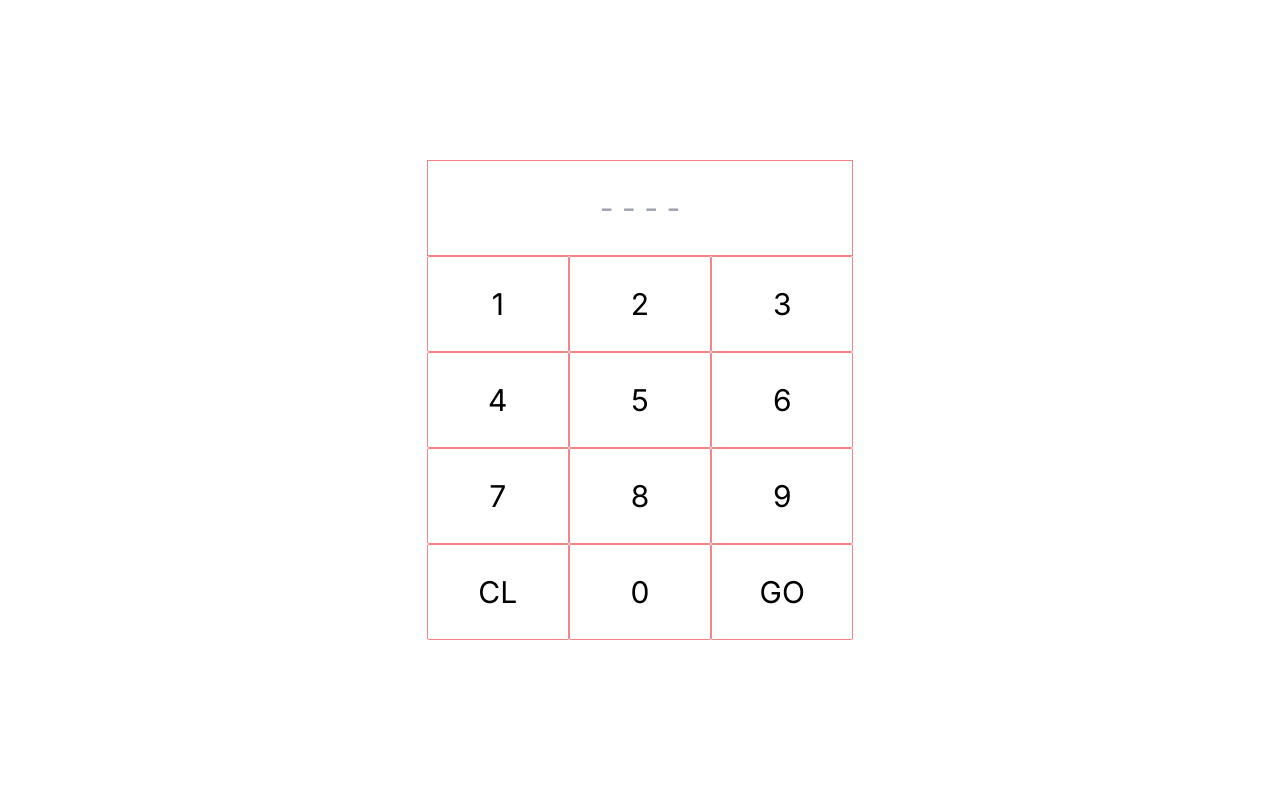
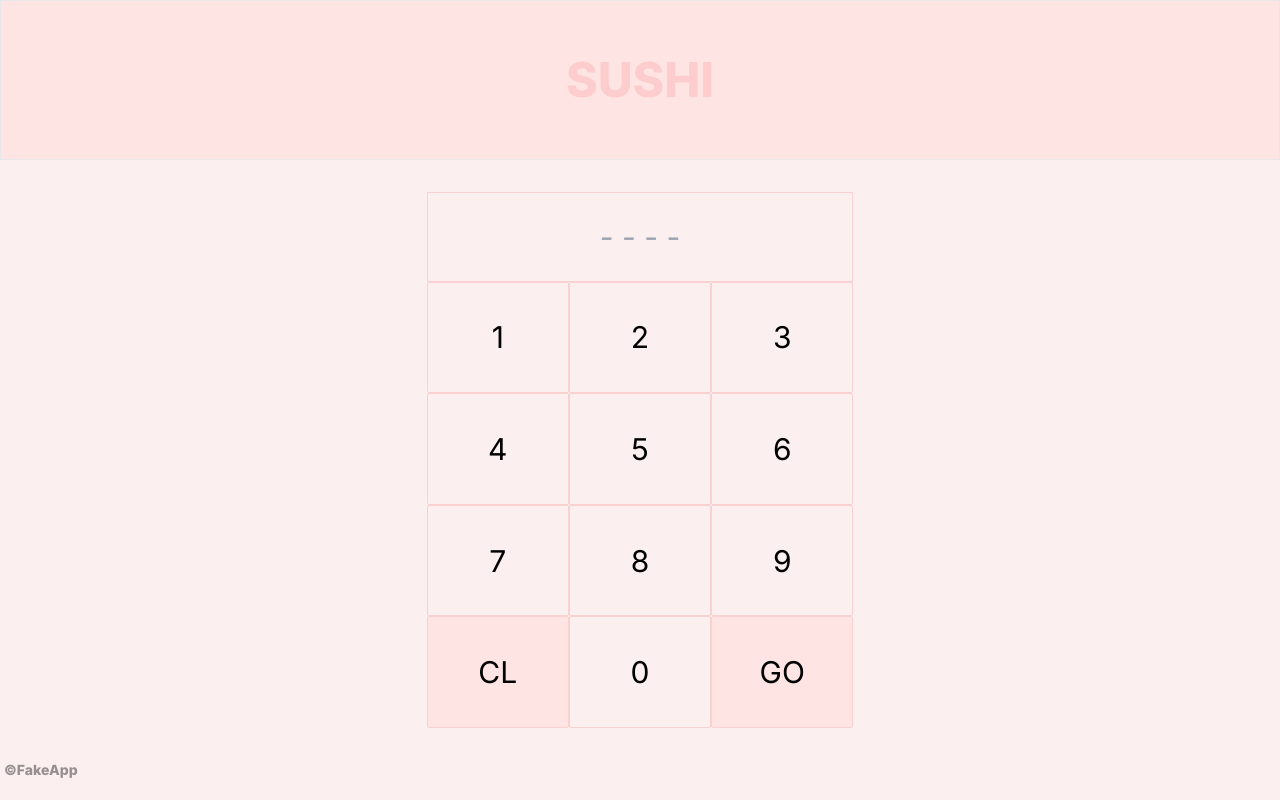
Before and after one commit to Saradawson/sushi-pos, a Next.js app: page / in a window 1280 px wide. Built offline with nearby package versions, Linux system fonts and the light colour scheme.

Commit message:
home login screen styled

```diff
--- a/src/app/page.tsx
+++ b/src/app/page.tsx
@@ -1,13 +1,15 @@
 import LoginPage from "./routes/login/loginPage";
+import Header from "@/components/header/header";
+import Footer from "@/components/footer/footer";
 
 export default function Home() {
   return (
-    <div className="w-screen h-screen">
-      <header className="w-full h-1/5"></header>
-      <main className="min-w-screen h-3/5">
+    <div className="w-screen h-screen bg-pinkFour">
+        <Header></Header>
+      <main className="min-w-screen h-3/4 pb-8 pt-8">
         <LoginPage></LoginPage>
       </main>
-      <footer className="w-full h-1/5"></footer>
+      <Footer></Footer>
     </div>
   );
 }
--- /dev/null
+++ b/src/components/footer/footer.tsx
@@ -0,0 +1,8 @@
+
+export default function Footer(){
+    return(
+        <footer className="h-fit px-1">
+            <p className="font-extrabold text-black text-sm text-opacity-40">&copy;FakeApp</p>
+        </footer>
+    );
+};
--- /dev/null
+++ b/src/components/header/header.tsx
@@ -0,0 +1,8 @@
+
+export default function Header() {
+    return(
+        <header className="h-1/5 w-full border bg-pinkThree bg-gradient-to-bl flex flex-col justify-center text-center">
+            <h1 className="font-extrabold text-pinkTwo text-5xl text-opacity-40">SUSHI</h1>
+        </header>
+    );
+};
--- a/src/components/login/btnContainer.tsx
+++ b/src/components/login/btnContainer.tsx
@@ -19,7 +19,7 @@ const BtnContainer: React.FC<ValueProps> = ({ onClick, code }) => {
 
 
     return (
-        <div className='w-1/3 h-4/5'>
+        <div className='w-1/3 h-full'>
             {btnValues.map((row, index) => {
                 return (
                     <div className='h-1/4' key={index}>
@@ -32,7 +32,18 @@ const BtnContainer: React.FC<ValueProps> = ({ onClick, code }) => {
                                         value={value}
                                         disabled={(code.length < 4 ? true : false)}
                                         onClick={handleClick}
-                                        className="rounded-sm w-1/3 h-full text-3xl border border-pinkOne">{value}
+                                        className="rounded-sm w-1/3 h-full text-3xl border focus:bg-borderPink border-borderPink bg-pinkThree">{value}
+                                    </button>
+                                );
+                            } else if(value === "CL"){
+                                return (
+                                    <button
+                                        key={value}
+                                        type="reset"
+                                        value={value}
+                                        disabled={code.length === 0 ? true : false}
+                                        onClick={handleClick}
+                                        className="rounded-sm w-1/3 h-full text-3xl focus:bg-borderPink border border-borderPink bg-pinkThree">{value}
                                     </button>
                                 );
                             } else{
@@ -41,13 +52,11 @@ const BtnContainer: React.FC<ValueProps> = ({ onClick, code }) => {
                                         key={value}
                                         type={(value === "CL" ? "reset" : "button")}
                                         value={value}
-                                        disabled={(value === "CL" && code.length === 0 ? true : false ||
-                                                   value !== "CL" && code.length === 4 ? true : false
-                                                )}
+                                        disabled={code.length === 4 ? true : false}
                                         onClick={handleClick}
-                                        className="rounded-sm w-1/3 h-full text-3xl border border-pinkOne">{value}
+                                        className="rounded-sm w-1/3 h-full text-3xl border border-borderPink active:bg-borderPink">{value}
                                     </button>
-                                );
+                               );
                             }
                         })}
                     </div>
--- a/src/components/login/loginInput.tsx
+++ b/src/components/login/loginInput.tsx
@@ -15,7 +15,7 @@ const LoginInput: React.FC<InputProps> = ({ code, onChange }) => {
     }
 
     return (
-        <input readOnly id="code-input" className="w-1/3 h-1/5 text-center text-3xl border border-pinkOne" value={code} type="text" placeholder=" - - - - " onChange={handleChange}></input>
+        <input readOnly id="code-input" className="w-1/3 h-1/5 text-center text-3xl border border-borderPink bg-pinkFour" value={code} type="text" placeholder=" - - - - " onChange={handleChange}></input>
     );
 }
 
--- a/tailwind.config.ts
+++ b/tailwind.config.ts
@@ -10,7 +10,10 @@ const config: Config = {
     extend: {
       colors: {
         pinkOne: "#F58585",
-        pinkTwo: "#F9ABAB"
+        pinkTwo: "#F9ABAB",
+        pinkThree: "#FFE4E4",
+        pinkFour: "#FBEFEF",
+        borderPink: "#F9D1D1"
       }
     },
   },
```
